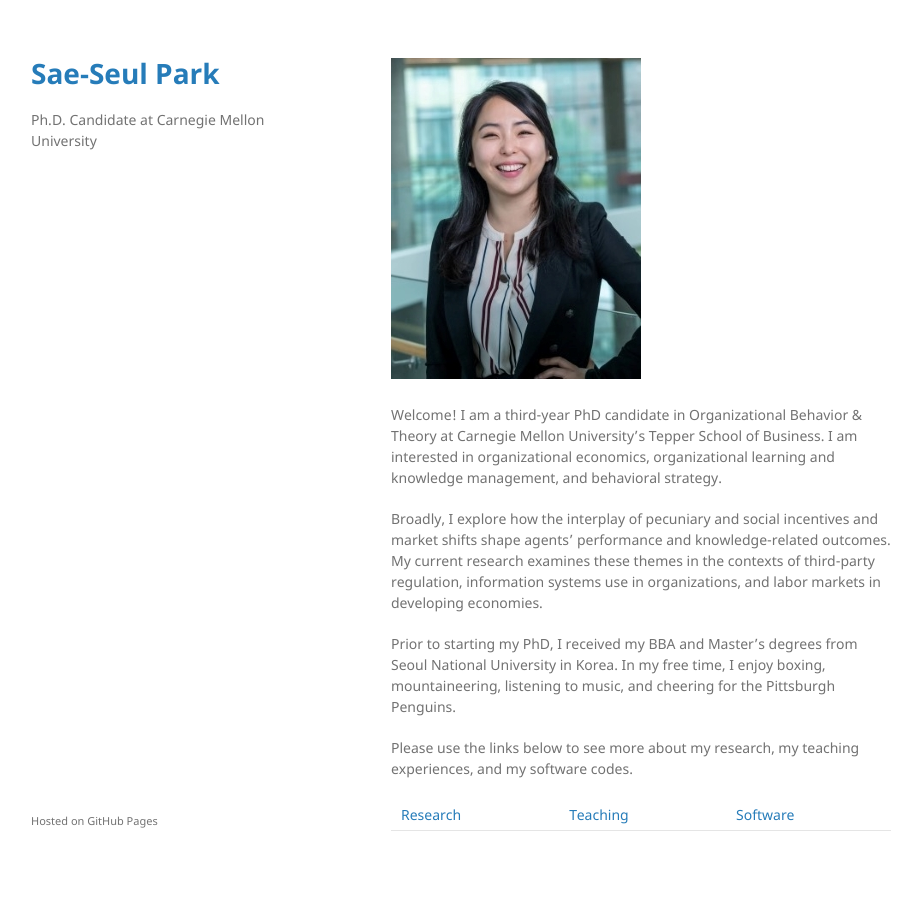
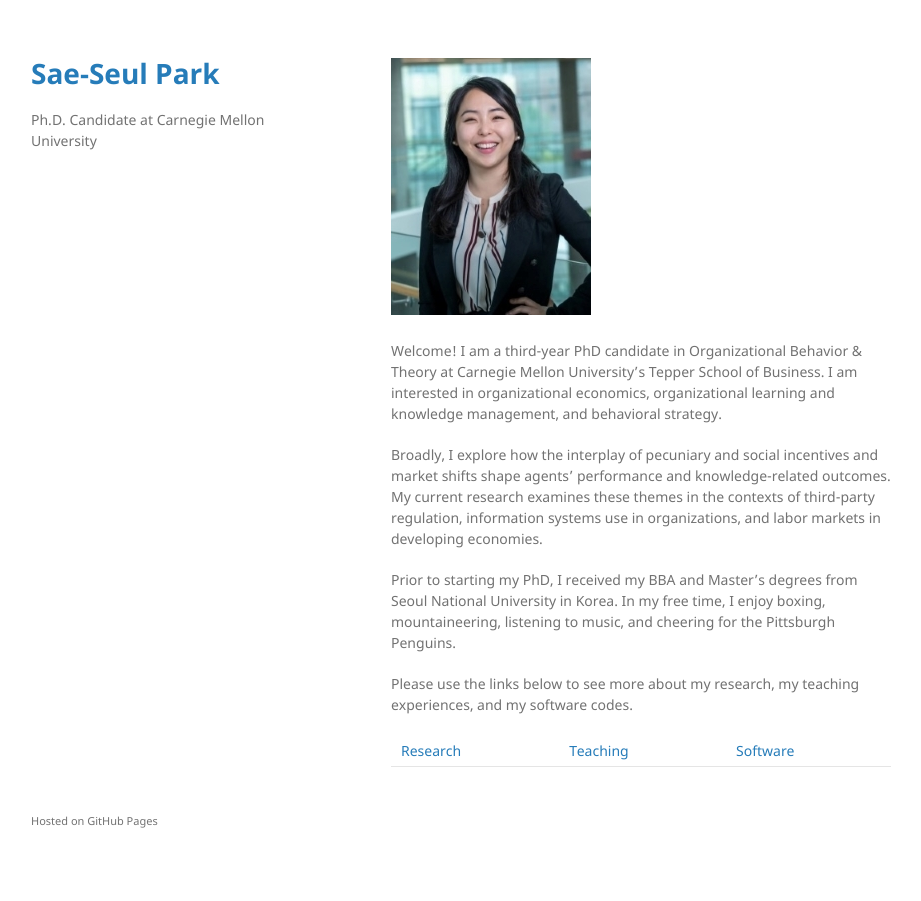
Before and after one commit to saepark/saepark.github.io, a Jekyll site: the page built from index.md, in a window 1280 px wide. Shown: the whole page, without its empty margins (179-1100 px from the left). Built offline with Jekyll 4.4.1, drawn with Linux system fonts in a browser that asks for light colours; our own code applies the rules of GitHub Pages for plain Markdown files.

Commit message:
Update index.md

```diff
--- a/index.md
+++ b/index.md
@@ -1,4 +1,4 @@
-![Sae-Seul Park](https://saepark.github.io/assets/img/sae-seulpark.jpg)
+![Sae-Seul Park](https://saepark.github.io/assets/img/sae-seul-park.jpg)
 
 Welcome! I am a third-year PhD candidate in Organizational Behavior & Theory at Carnegie Mellon University's Tepper School of Business. I am interested in organizational economics, organizational learning and knowledge management, and behavioral strategy.
 
```
